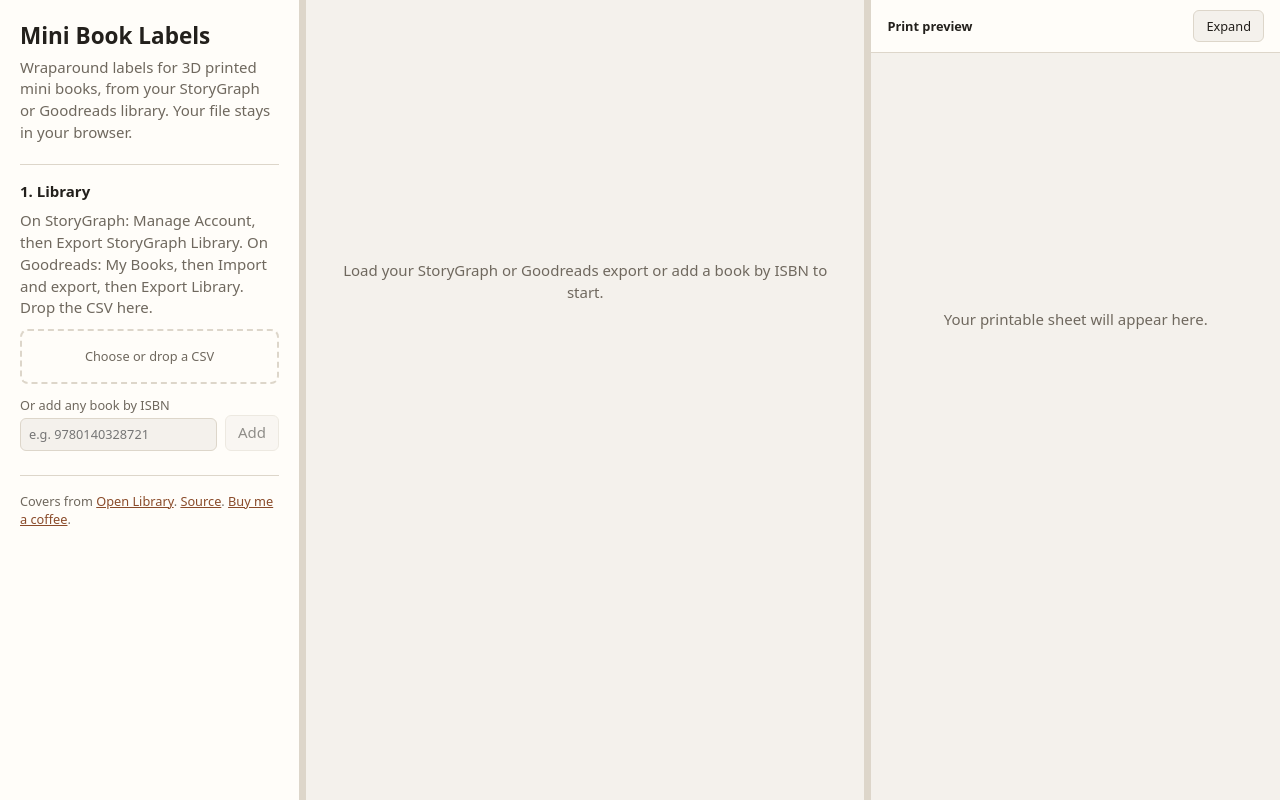
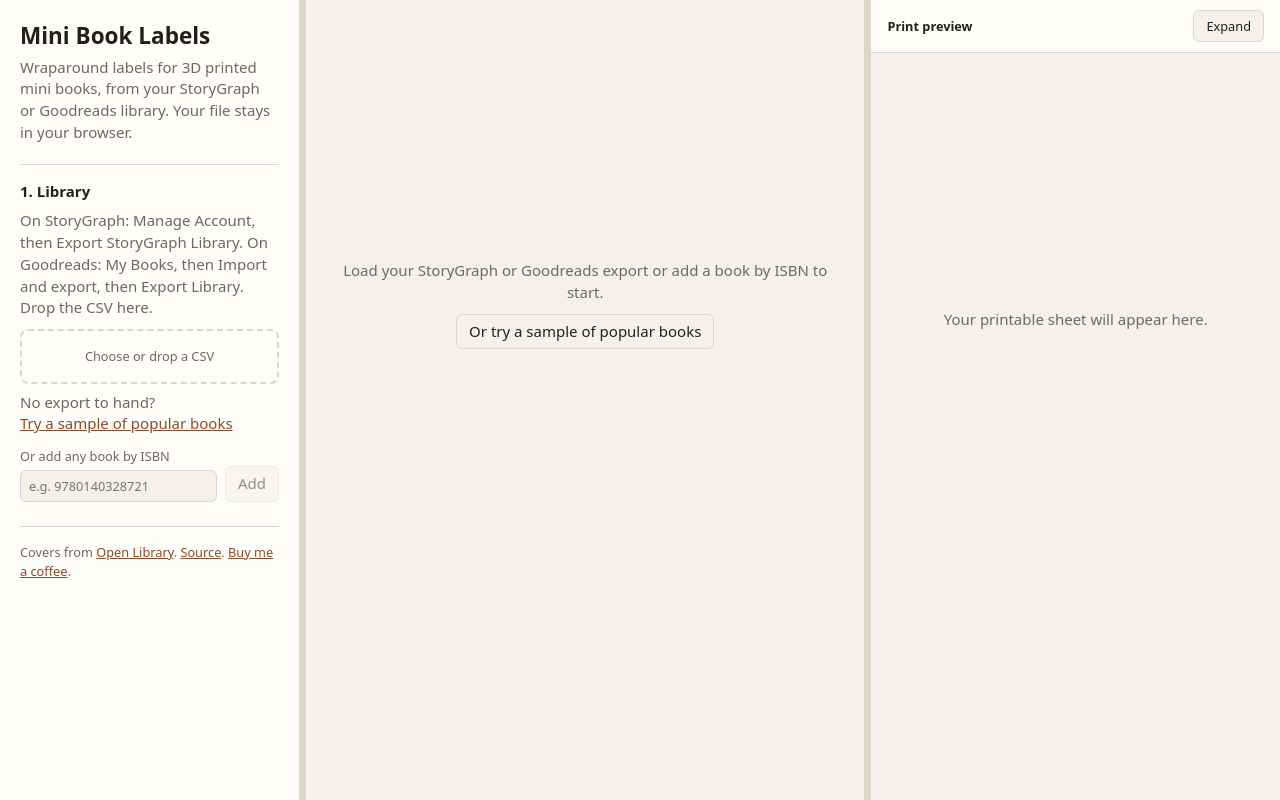
Before and after one commit to andrew-from-toronto/mini-book-labels, a React (Vite) app: page / in a window 1280 px wide. Built offline with nearby package versions, Linux system fonts and the light colour scheme.

Commit message:
Add sample mode with popular books
"Try a sample" loads enough read books to fill one page at the current
label size (28 at 1:7 on Letter) plus a few unread ones, with ratings and
dates so the filters have something to act on. Sample ISBNs were chosen
for clean Open Library covers.

Closes #3

```diff
--- a/src/App.tsx
+++ b/src/App.tsx
@@ -6,6 +6,7 @@ import { Preview } from './components/Preview';
 import { lookupIsbn } from './lib/covers';
 import { parseIsbn, parseLibraryCsv } from './lib/csv';
 import { applyFilters, selectBooks } from './lib/filter';
+import { isSample, sampleLibrary } from './lib/sample';
 import { defaultWrapSpine, gridFor, paginate } from './lib/layout';
 import { loadState, saveState, type Panes } from './lib/storage';
 import type { Book, CustomCover, Filters, Settings } from './lib/types';
@@ -87,23 +88,40 @@ export function App() {
   const grid = gridFor(settings);
   const pages = paginate(selected, grid.perPage);
 
+  /** Replaces the library (a real export or a sample), keeping only books added by ISBN. */
+  function replaceLibrary(next: Book[]) {
+    const added = books.filter((b) => b.status === ADDED);
+    const keep = new Set(added.map((b) => b.id));
+    setBooks([...next, ...added]);
+    setActiveId(null);
+    setOverrides(Object.fromEntries(added.map((b) => [b.id, true])));
+    setCustomCovers((c) => Object.fromEntries(Object.entries(c).filter(([id]) => keep.has(id))));
+    setError(next.length ? '' : 'That file has no books in it.');
+    // On a phone, go straight to the books that were just loaded.
+    if (next.length) setTab('books');
+  }
+
   async function loadFile(file: File | undefined) {
     if (!file) return;
     try {
-      const { books: parsed } = parseLibraryCsv(await file.text());
-      const added = books.filter((b) => b.status === ADDED);
-      const keep = new Set(added.map((b) => b.id));
-      setBooks([...parsed, ...added]);
-      setActiveId(null);
-      setOverrides(Object.fromEntries(added.map((b) => [b.id, true])));
-      setCustomCovers((c) => Object.fromEntries(Object.entries(c).filter(([id]) => keep.has(id))));
-      setError(parsed.length ? '' : 'That file has no books in it.');
-      // On a phone, go straight to the books that were just loaded.
-      if (parsed.length) setTab('books');
+      replaceLibrary(parseLibraryCsv(await file.text()).books);
     } catch (e) {
       setError(e instanceof Error ? e.message : String(e));
     }
   }
+
+  /**
+   * Loads a sample that fills one page at the current label size (28 at 1:7 on Letter), with the
+   * filters reset so every read book makes the sheet.
+   */
+  function loadSample() {
+    const perPage = grid.perPage || gridFor(DEFAULT_SETTINGS).perPage;
+    replaceLibrary(sampleLibrary(perPage));
+    setFilters({ ...DEFAULT_FILTERS, count: Math.max(DEFAULT_FILTERS.count, perPage) });
+  }
+
+  const libraryBooks = books.filter((b) => b.status !== ADDED);
+  const sampleLoaded = isSample(libraryBooks);
 
   function startOver() {
     if (!window.confirm('Remove all books, covers and settings from this browser?')) return;
@@ -184,8 +202,18 @@ export function App() {
             }}
           >
             <input type="file" accept=".csv,text/csv" onChange={(e) => void loadFile(e.target.files?.[0])} />
-            {books.length ? `${books.length} books loaded. Choose another file to replace.` : 'Choose or drop a CSV'}
+            {sampleLoaded
+              ? `${libraryBooks.length} sample books loaded. Choose your own CSV to replace them.`
+              : books.length
+                ? `${books.length} books loaded. Choose another file to replace.`
+                : 'Choose or drop a CSV'}
           </label>
+          <p className="muted sample-line">
+            {sampleLoaded ? 'These are sample books. ' : 'No export to hand? '}
+            <button className="link" onClick={() => loadSample()}>
+              {sampleLoaded ? 'Try a different sample' : 'Try a sample of popular books'}
+            </button>
+          </p>
           <form
             className="row add-isbn"
             onSubmit={(e) => {
@@ -276,7 +304,10 @@ export function App() {
             }
           />
         ) : (
-          <p className="empty muted">Load your StoryGraph or Goodreads export or add a book by ISBN to start.</p>
+          <div className="empty muted">
+            <p>Load your StoryGraph or Goodreads export or add a book by ISBN to start.</p>
+            <button onClick={() => loadSample()}>Or try a sample of popular books</button>
+          </div>
         )}
       </main>
 
--- /dev/null
+++ b/src/lib/sample.ts
@@ -0,0 +1,104 @@
+import type { Book } from './types';
+
+/**
+ * Well-known books whose ISBNs have covers on Open Library (checked November 2026), for trying the app
+ * without a library export. Covers still load through the normal Open Library lookup. Each ISBN was picked
+ * by eye for a clean publisher cover: photos of worn library copies (tilted, stickered, stamped) are avoided,
+ * since they print badly on a label.
+ */
+export const SAMPLE_BOOKS: { title: string; authors: string; isbn: string }[] = [
+  { title: 'Dune', authors: 'Frank Herbert', isbn: '9780441172719' },
+  { title: 'The Hobbit', authors: 'J.R.R. Tolkien', isbn: '9780812415834' },
+  { title: 'To Kill a Mockingbird', authors: 'Harper Lee', isbn: '9780061120084' },
+  { title: '1984', authors: 'George Orwell', isbn: '9780451524935' },
+  { title: 'The Great Gatsby', authors: 'F. Scott Fitzgerald', isbn: '9780743246392' },
+  { title: 'Pride and Prejudice', authors: 'Jane Austen', isbn: '9780141439518' },
+  { title: 'The Da Vinci Code', authors: 'Dan Brown', isbn: '9780307474278' },
+  { title: "The Handmaid's Tale", authors: 'Margaret Atwood', isbn: '9781784708238' },
+  { title: 'The Catcher in the Rye', authors: 'J.D. Salinger', isbn: '9780316769174' },
+  { title: 'Brave New World', authors: 'Aldous Huxley', isbn: '9780060850524' },
+  { title: 'A Brief History of Time', authors: 'Stephen Hawking', isbn: '9780857501004' },
+  { title: "Harry Potter and the Sorcerer's Stone", authors: 'J.K. Rowling', isbn: '9780439708180' },
+  { title: 'The Lord of the Rings', authors: 'J.R.R. Tolkien', isbn: '9780544003415' },
+  { title: "The Hitchhiker's Guide to the Galaxy", authors: 'Douglas Adams', isbn: '9780345391803' },
+  { title: 'Sapiens', authors: 'Yuval Noah Harari', isbn: '9780062316097' },
+  { title: 'The Midnight Library', authors: 'Matt Haig', isbn: '9780525559474' },
+  { title: 'The Silent Patient', authors: 'Alex Michaelides', isbn: '9781250301697' },
+  { title: 'Project Hail Mary', authors: 'Andy Weir', isbn: '9780593135204' },
+  { title: 'Piranesi', authors: 'Susanna Clarke', isbn: '9781635575637' },
+  { title: 'The Road', authors: 'Cormac McCarthy', isbn: '9780307387899' },
+  { title: 'Everything I Never Told You', authors: 'Celeste Ng', isbn: '9780143127550' },
+  { title: 'When Breath Becomes Air', authors: 'Paul Kalanithi', isbn: '9780812988406' },
+  { title: 'Where the Crawdads Sing', authors: 'Delia Owens', isbn: '9780735219090' },
+  { title: 'The Maze Runner', authors: 'James Dashner', isbn: '9780385737951' },
+  { title: 'Crime and Punishment', authors: 'Fyodor Dostoevsky', isbn: '9781435131828' },
+  { title: 'The Way of Kings', authors: 'Brandon Sanderson', isbn: '9780765326355' },
+  { title: 'The Seven Husbands of Evelyn Hugo', authors: 'Taylor Jenkins Reid', isbn: '9781501161933' },
+  { title: 'Thinking, Fast and Slow', authors: 'Daniel Kahneman', isbn: '9780374533557' },
+  { title: 'The Martian', authors: 'Andy Weir', isbn: '9780553418026' },
+  { title: 'Circe', authors: 'Madeline Miller', isbn: '9780316556347' },
+  { title: 'The 7 Habits of Highly Effective People', authors: 'Stephen R. Covey', isbn: '9781982137274' },
+  { title: 'Atomic Habits', authors: 'James Clear', isbn: '9780735211292' },
+  { title: 'Normal People', authors: 'Sally Rooney', isbn: '9780735276499' },
+  { title: 'Harry Potter and the Chamber of Secrets', authors: 'J.K. Rowling', isbn: '9781551927282' },
+  { title: 'Harry Potter and the Goblet of Fire', authors: 'J.K. Rowling', isbn: '9780439139601' },
+  { title: 'And Then There Were None', authors: 'Agatha Christie', isbn: '9780671754013' },
+  { title: 'The Fault in Our Stars', authors: 'John Green', isbn: '9780142424179' },
+  { title: 'Gone Girl', authors: 'Gillian Flynn', isbn: '9780307588371' },
+  { title: 'The Brothers Karamazov', authors: 'Fyodor Dostoevsky', isbn: '9780374528379' },
+  { title: 'The Stranger', authors: 'Albert Camus', isbn: '9780679720201' },
+  { title: 'One Hundred Years of Solitude', authors: 'Gabriel Garcia Marquez', isbn: '9780060883287' },
+  { title: 'Beloved', authors: 'Toni Morrison', isbn: '9781400033416' },
+  { title: 'Twilight', authors: 'Stephenie Meyer', isbn: '9780316015844' },
+  { title: 'Mistborn', authors: 'Brandon Sanderson', isbn: '9780765311788' },
+  { title: 'A Game of Thrones', authors: 'George R.R. Martin', isbn: '9780553593716' },
+  { title: 'The Kite Runner', authors: 'Khaled Hosseini', isbn: '9781594631931' },
+  { title: 'The Left Hand of Darkness', authors: 'Ursula K. Le Guin', isbn: '9780143111597' },
+  { title: 'Little Fires Everywhere', authors: 'Celeste Ng', isbn: '9780735224292' },
+  { title: 'Lord of the Flies', authors: 'William Golding', isbn: '9780571056866' },
+  { title: "Ender's Game", authors: 'Orson Scott Card', isbn: '9780812550702' },
+  { title: 'How to Win Friends and Influence People', authors: 'Dale Carnegie', isbn: '9780671027032' },
+  { title: 'Angels & Demons', authors: 'Dan Brown', isbn: '9781416524793' },
+  { title: 'The Little Prince', authors: 'Antoine de Saint-Exupery', isbn: '9780156012195' },
+];
+
+/** Books in a sample that are not marked read, so the read-status filter has something to hide. */
+export const SAMPLE_UNREAD = 4;
+/** Ids of sample books start with this, so the app can tell a sample library from a real one. */
+export const SAMPLE_PREFIX = 'sample-';
+
+export const isSample = (books: Book[]) => books.length > 0 && books.every((b) => b.id.startsWith(SAMPLE_PREFIX));
+
+/**
+ * A random set of the sample books: `read` of them read, with quarter-star ratings and dates over the
+ * last three years, plus `unread` currently reading or still to read. Pass the labels per page as
+ * `read` to fill a sheet. Both are capped by the size of the list, read books first.
+ */
+export function sampleLibrary(
+  read: number,
+  unread = SAMPLE_UNREAD,
+  random: () => number = Math.random,
+  today = new Date(),
+): Book[] {
+  const pool = [...SAMPLE_BOOKS];
+  // Fisher-Yates, then take from the front.
+  for (let i = pool.length - 1; i > 0; i--) {
+    const j = Math.floor(random() * (i + 1));
+    [pool[i], pool[j]] = [pool[j], pool[i]];
+  }
+  const readCount = Math.min(read, pool.length);
+  return pool.slice(0, readCount + unread).map((b, i): Book => {
+    const base = { id: `${SAMPLE_PREFIX}${b.isbn}`, title: b.title, authors: b.authors, isbn: b.isbn };
+    if (i >= readCount) {
+      return { ...base, status: random() < 0.5 ? 'currently-reading' : 'to-read', rating: null, lastRead: null };
+    }
+    const daysAgo = Math.floor(random() * 3 * 365);
+    return {
+      ...base,
+      status: 'read',
+      // Quarter stars from 2.5 to 5, as StoryGraph allows.
+      rating: 2.5 + Math.round(random() * 10) / 4,
+      lastRead: new Date(today.getTime() - daysAgo * 86_400_000).toISOString().slice(0, 10),
+    };
+  });
+}
--- a/src/styles.css
+++ b/src/styles.css
@@ -328,6 +328,14 @@ button.link {
 
 .drop input {
   display: none;
+}
+
+.sample-line {
+  margin-top: 8px;
+}
+
+.sample-line button.link {
+  font-size: inherit;
 }
 
 .booklist ul {
```
Also changed, not shown: 2 other files (tests, documents, lock files or other folders).
